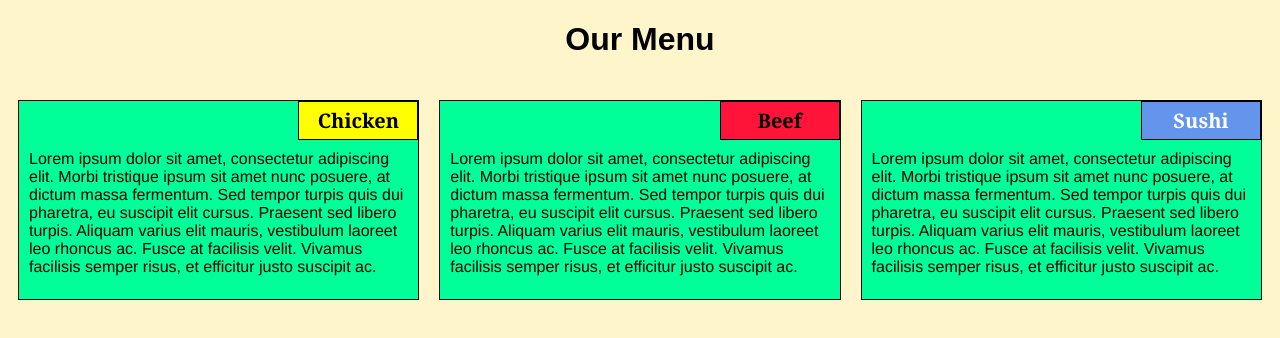
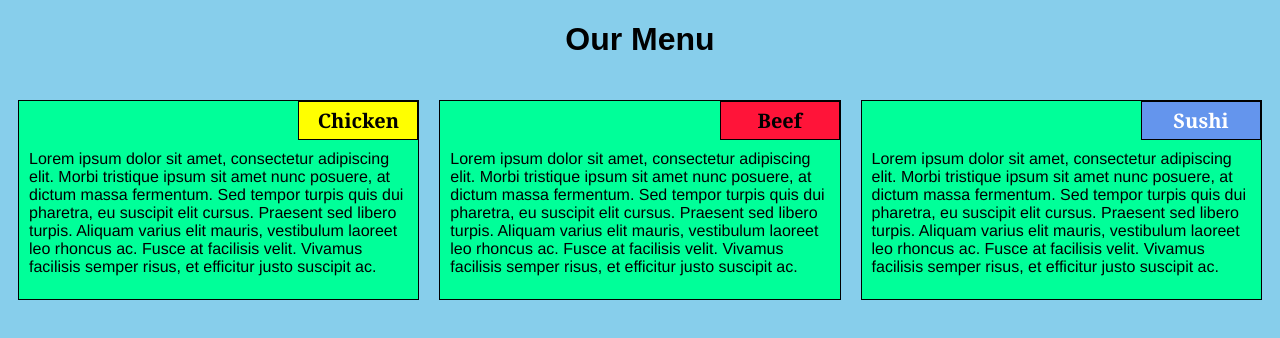
Before and after one commit to sumitne/Module-2-solution, a plain HTML site: page index.html in a window 1280 px wide. Drawn offline with Linux system fonts and the light colour scheme.

Commit message:
Update module2.css
fds

```diff
--- a/module2.css
+++ b/module2.css
@@ -12,7 +12,7 @@ h1 {
 
 body {
 
-	background-color: #FEF5CA;
+	background-color: skyblue;
 
 }
 
```
